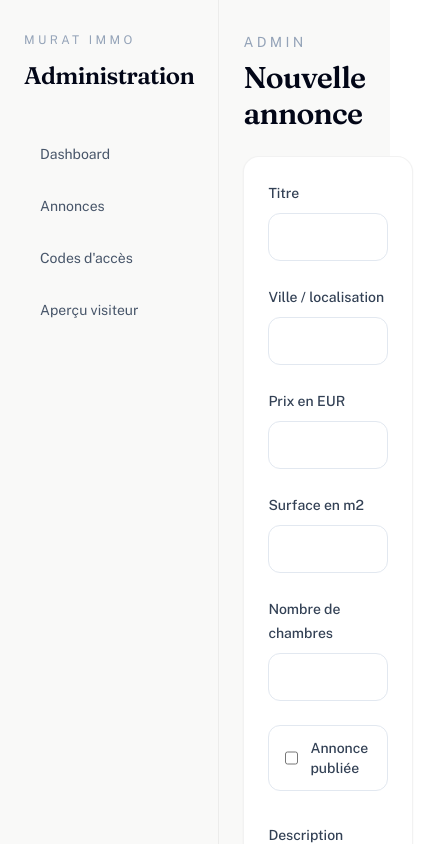
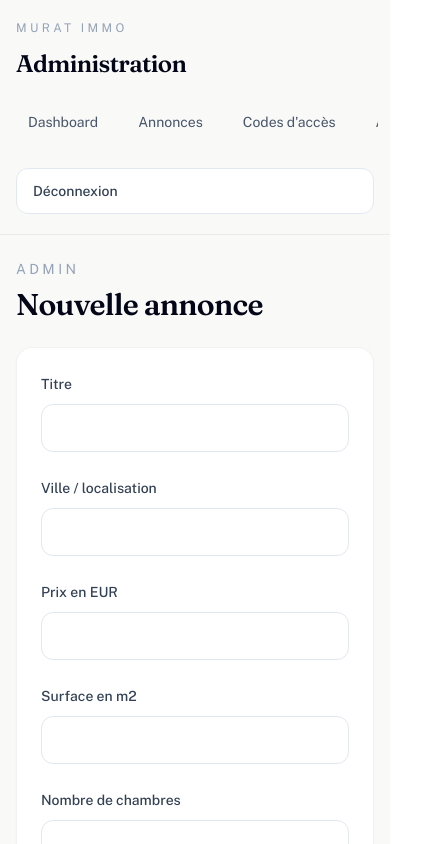
Before and after one commit to fwrkzn/murimmo, a Next.js app: page /admin/listings/new in a window 390 px wide. Shown: the top 844 px of the page, 437 px wide, since content can reach past the window. Built offline with nearby package versions, Linux system fonts and the light colour scheme.

Commit message:
Improve responsive layouts and Cloudflare build setup

```diff
--- a/app/admin/codes/page.tsx
+++ b/app/admin/codes/page.tsx
@@ -32,7 +32,7 @@ export default async function AdminCodesPage() {
       <AccessCodeGenerator />
 
       <div className="overflow-hidden rounded-2xl border border-black/5 bg-white shadow-sm">
-        <div className="grid grid-cols-[1.1fr_1.3fr_1fr_1fr_0.8fr_0.9fr] gap-4 border-b border-slate-100 px-6 py-4 text-xs uppercase tracking-[0.22em] text-slate-400">
+        <div className="hidden grid-cols-[1.1fr_1.3fr_1fr_1fr_0.8fr_0.9fr] gap-4 border-b border-slate-100 px-6 py-4 text-xs uppercase tracking-[0.22em] text-slate-400 md:grid">
           <span>Code</span>
           <span>Label</span>
           <span>Créé le</span>
@@ -51,7 +51,7 @@ export default async function AdminCodesPage() {
               return (
                 <div
                   key={accessCode.id}
-                  className={`grid grid-cols-1 gap-4 px-6 py-5 md:grid-cols-[1.1fr_1.3fr_1fr_1fr_0.8fr_0.9fr] md:items-center ${
+                  className={`grid grid-cols-1 gap-4 px-4 py-5 sm:px-6 md:grid-cols-[1.1fr_1.3fr_1fr_1fr_0.8fr_0.9fr] md:items-center ${
                     isExpired ? "text-slate-400" : "text-slate-700"
                   }`}
                 >
--- a/app/admin/listings/page.tsx
+++ b/app/admin/listings/page.tsx
@@ -39,7 +39,7 @@ export default async function AdminListingsPage() {
       </div>
 
       <div className="overflow-hidden rounded-2xl border border-black/5 bg-white shadow-sm">
-        <div className="grid grid-cols-[1.4fr_1fr_1fr_0.8fr_1.25fr] gap-4 border-b border-slate-100 px-6 py-4 text-xs uppercase tracking-[0.22em] text-slate-400">
+        <div className="hidden grid-cols-[1.4fr_1fr_1fr_0.8fr_1.25fr] gap-4 border-b border-slate-100 px-6 py-4 text-xs uppercase tracking-[0.22em] text-slate-400 md:grid">
           <span>Titre</span>
           <span>Ville</span>
           <span>Prix</span>
@@ -85,7 +85,7 @@ export default async function AdminListingsPage() {
                     </span>
                   </div>
 
-                  <div className="flex items-center justify-end gap-3">
+                  <div className="flex flex-wrap items-center gap-3 md:justify-end">
                     {listing.published ? (
                       <a
                         href={`/properties/${listing.id}`}
--- a/app/properties/[id]/page.tsx
+++ b/app/properties/[id]/page.tsx
@@ -50,7 +50,7 @@ export default async function PropertyDetailPage({ params }: PropertyDetailPageP
   const relatedListings = relatedRows.map(mapListingRow);
 
   return (
-    <div className="mx-auto max-w-6xl px-5 py-8 md:px-6 md:py-10">
+    <div className="mx-auto max-w-6xl px-4 py-6 sm:px-5 md:px-6 md:py-10">
       <section className="grid gap-8 lg:grid-cols-[minmax(0,1fr)_19rem] lg:items-start">
         <div className="space-y-5">
           <div className="flex flex-col gap-4 animate-fade-up">
@@ -63,7 +63,7 @@ export default async function PropertyDetailPage({ params }: PropertyDetailPageP
 
             <div className="space-y-2">
               <p className="text-[11px] uppercase tracking-[0.2em] text-[var(--color-muted)]">{listing.city}</p>
-              <h1 className="max-w-3xl font-display text-[2.4rem] leading-[0.98] text-[var(--color-text)] md:text-[3.4rem]">
+              <h1 className="max-w-3xl font-display text-[2rem] leading-[0.98] text-[var(--color-text)] sm:text-[2.5rem] md:text-[3.4rem]">
                 {listing.title}
               </h1>
             </div>
@@ -124,7 +124,7 @@ export default async function PropertyDetailPage({ params }: PropertyDetailPageP
             </p>
           </div>
 
-          <div className="grid gap-5 md:grid-cols-2">
+          <div className="grid gap-5 sm:grid-cols-2">
             {relatedListings.map((relatedListing) => (
               <ListingCard key={relatedListing.id} listing={relatedListing} />
             ))}
--- a/components/ListingCard.tsx
+++ b/components/ListingCard.tsx
@@ -39,7 +39,7 @@ export function ListingCard({ listing }: { listing: Listing }) {
         )}
       </div>
 
-      <div className="space-y-3 px-4 py-4 md:px-5">
+      <div className="space-y-3 px-4 py-4 sm:px-5">
         <div className="space-y-1.5">
           <p className="text-[11px] uppercase tracking-[0.18em] text-[var(--color-muted)]">{listing.city}</p>
           <h2 className="font-display text-[1.45rem] leading-tight text-[var(--color-text)] transition group-hover:translate-x-0.5">
@@ -47,9 +47,9 @@ export function ListingCard({ listing }: { listing: Listing }) {
           </h2>
         </div>
 
-        <div className="flex items-end justify-between gap-4 border-t border-black/5 pt-3">
+        <div className="flex flex-col gap-3 border-t border-black/5 pt-3 sm:flex-row sm:items-end sm:justify-between">
           <p className="text-base font-semibold text-[var(--color-text)]">{formatPrice(listing.price)}</p>
-          <div className="text-right text-[13px] text-[var(--color-muted)]">
+          <div className="text-[13px] text-[var(--color-muted)] sm:text-right">
             <p>{listing.areaSqm} m2</p>
             <p>{listing.bedrooms} chambres</p>
           </div>
--- a/components/access-link-copy-button.tsx
+++ b/components/access-link-copy-button.tsx
@@ -25,7 +25,7 @@ export function AccessLinkCopyButton({ code }: { code: string }) {
   }
 
   return (
-    <div className="flex items-center justify-end gap-3">
+    <div className="flex flex-wrap items-center gap-3 md:justify-end">
       {feedback === "copied" ? <span className="text-xs text-emerald-600">Lien copie</span> : null}
       {feedback === "error" ? <span className="text-xs text-red-600">Copie impossible</span> : null}
 
@@ -33,7 +33,7 @@ export function AccessLinkCopyButton({ code }: { code: string }) {
         type="button"
         onClick={handleCopy}
         disabled={isPending}
-        className="rounded-lg border border-slate-200 bg-white px-3 py-2 text-sm font-medium text-slate-700 transition hover:border-slate-300 hover:text-slate-950 disabled:cursor-not-allowed disabled:text-slate-400"
+        className="w-full rounded-lg border border-slate-200 bg-white px-3 py-2 text-sm font-medium text-slate-700 transition hover:border-slate-300 hover:text-slate-950 disabled:cursor-not-allowed disabled:text-slate-400 sm:w-auto"
       >
         Copier le lien
       </button>
--- a/components/admin-login-form.tsx
+++ b/components/admin-login-form.tsx
@@ -82,7 +82,7 @@ export function AdminLoginForm() {
   return (
     <form
       onSubmit={handleSubmit}
-      className="w-full max-w-md rounded-2xl border border-slate-200 bg-white p-8 shadow-[0_24px_80px_rgba(15,23,42,0.06)]"
+      className="w-full max-w-md rounded-2xl border border-slate-200 bg-white p-6 shadow-[0_24px_80px_rgba(15,23,42,0.06)] sm:p-8"
     >
       <div className="space-y-5">
         <div className="rounded-2xl border border-[var(--color-border)] bg-[var(--color-panel)] px-4 py-4">
--- a/components/admin-reset-password-form.tsx
+++ b/components/admin-reset-password-form.tsx
@@ -87,7 +87,7 @@ export function AdminResetPasswordForm() {
   }
 
   return (
-    <section className="w-full max-w-md rounded-2xl border border-slate-200 bg-white p-8 shadow-[0_24px_80px_rgba(15,23,42,0.06)]">
+    <section className="w-full max-w-md rounded-2xl border border-slate-200 bg-white p-6 shadow-[0_24px_80px_rgba(15,23,42,0.06)] sm:p-8">
       <div className="space-y-2">
         <p className="text-sm uppercase tracking-[0.24em] text-slate-400">Admin panel</p>
         <h1 className="text-3xl font-semibold tracking-tight text-slate-950">Nouveau mot de passe</h1>
--- a/components/admin-shell.tsx
+++ b/components/admin-shell.tsx
@@ -30,15 +30,15 @@ export function AdminShell({ children }: { children: React.ReactNode }) {
 
   return (
     <div className="min-h-screen bg-[#F9F9F8] text-slate-950">
-      <div className="mx-auto flex min-h-screen max-w-7xl">
-        <aside className="flex w-72 flex-col justify-between border-r border-black/5 px-6 py-8">
+      <div className="mx-auto flex min-h-screen max-w-7xl flex-col lg:flex-row">
+        <aside className="border-b border-black/5 px-4 py-5 lg:flex lg:w-72 lg:flex-col lg:justify-between lg:border-b-0 lg:border-r lg:px-6 lg:py-8">
           <div>
-            <div className="mb-10">
+            <div className="mb-5 lg:mb-10">
               <p className="text-xs uppercase tracking-[0.28em] text-slate-400">Murat Immo</p>
               <h1 className="mt-3 text-2xl font-semibold tracking-tight">Administration</h1>
             </div>
 
-            <nav className="space-y-2">
+            <nav className="-mx-1 flex gap-2 overflow-x-auto pb-1 lg:mx-0 lg:block lg:space-y-2 lg:overflow-visible lg:pb-0">
               {navigation.map((item) => {
                 const isActive = pathname === item.href;
 
@@ -46,7 +46,7 @@ export function AdminShell({ children }: { children: React.ReactNode }) {
                   <Link
                     key={item.href}
                     href={item.href}
-                    className={`block rounded-xl px-4 py-3 text-sm transition ${
+                    className={`block shrink-0 rounded-xl px-4 py-3 text-sm transition lg:shrink ${
                       isActive
                         ? "bg-white font-medium text-slate-950 shadow-sm"
                         : "text-slate-600 hover:bg-white/70 hover:text-slate-950"
@@ -59,16 +59,18 @@ export function AdminShell({ children }: { children: React.ReactNode }) {
             </nav>
           </div>
 
+          <div className="mt-5 lg:mt-8">
             <button
               type="button"
               onClick={handleSignOut}
-            className="rounded-xl border border-slate-200 bg-white px-4 py-3 text-left text-sm font-medium text-slate-700 transition hover:border-slate-300 hover:text-slate-950"
+              className="w-full rounded-xl border border-slate-200 bg-white px-4 py-3 text-left text-sm font-medium text-slate-700 transition hover:border-slate-300 hover:text-slate-950"
             >
               Déconnexion
             </button>
+          </div>
         </aside>
 
-        <main className="flex-1 px-6 py-8 md:px-10">{children}</main>
+        <main className="flex-1 px-4 py-6 md:px-6 lg:px-10 lg:py-8">{children}</main>
       </div>
     </div>
   );
--- a/package.json
+++ b/package.json
@@ -7,8 +7,10 @@
     "build": "next build",
     "start": "next start",
     "lint": "next lint",
-    "preview": "opennextjs-cloudflare build && wrangler dev",
-    "deploy": "opennextjs-cloudflare build && opennextjs-cloudflare deploy"
+    "cf:build": "opennextjs-cloudflare build",
+    "cf:deploy": "opennextjs-cloudflare deploy",
+    "preview": "npm run cf:build && opennextjs-cloudflare preview",
+    "deploy": "npm run cf:build && npm run cf:deploy"
   },
   "dependencies": {
     "@supabase/ssr": "^0.5.2",
```
Also changed, not shown: app/properties/page.tsx (+4 -4 lines), components/PhotoGallery.tsx (+4 -4 lines), 1 other file (tests, documents, lock files or other folders). Lines whose indentation alone changed are shown as unchanged.
